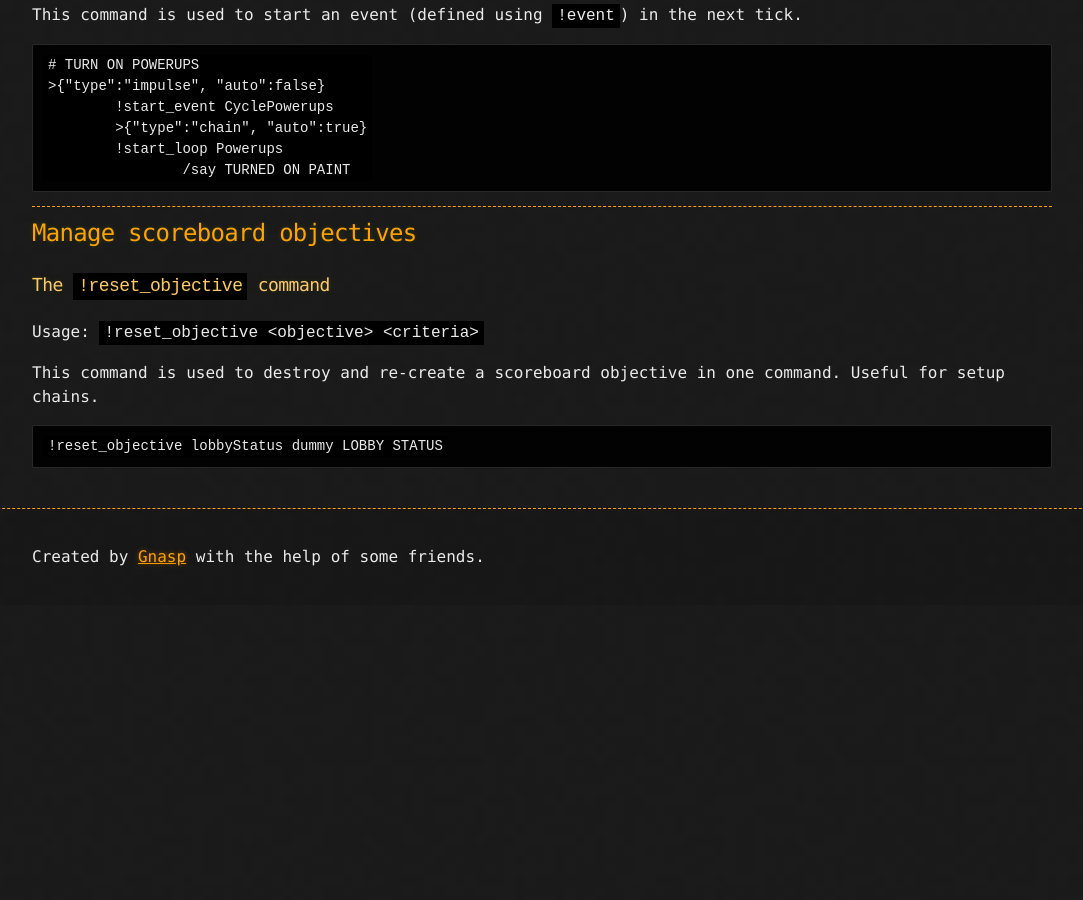
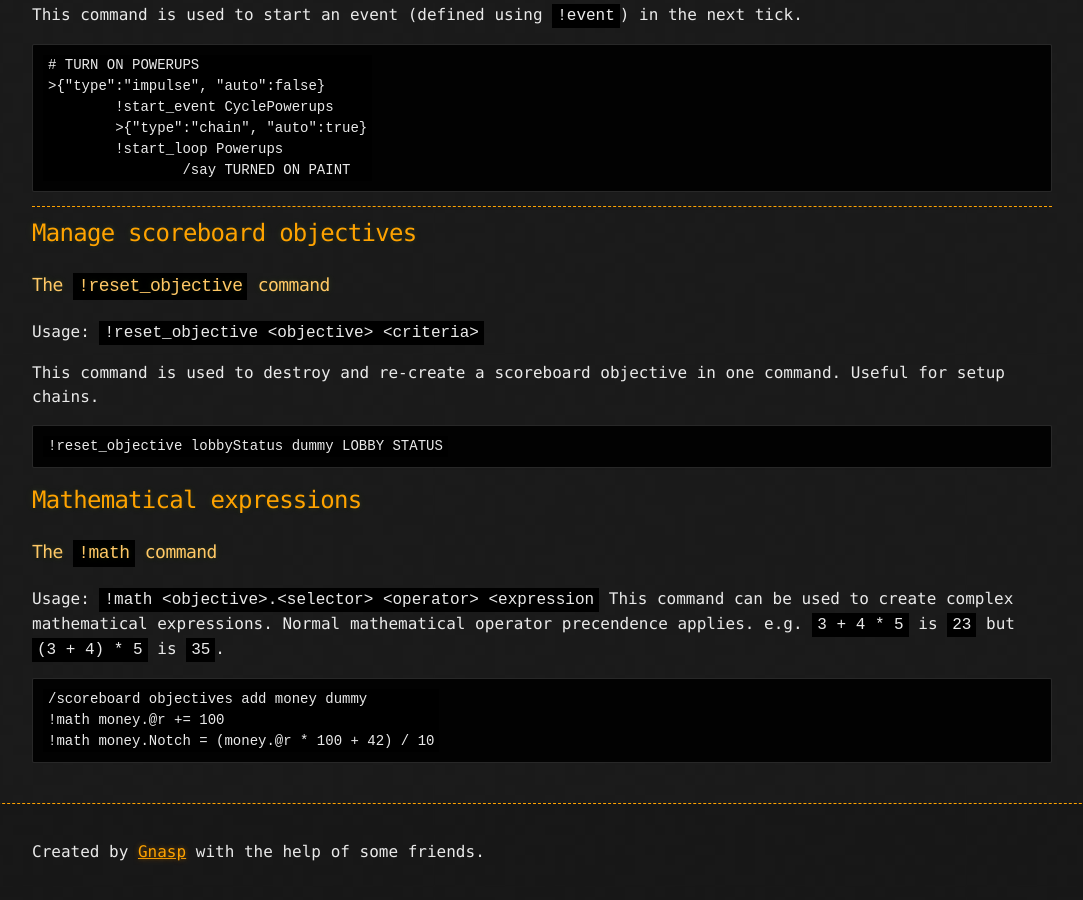
Before and after one commit to GnaspGames/Smelt, a Jekyll site: the page built from bangcommands.md, in a window 1280 px wide and 900 px high, scrolled down 2306 px. Shown: the whole window, without its empty margins (98-1181 px from the left). Built offline with Jekyll 4.4.1, drawn with Linux system fonts in a browser that asks for light colours; before the commit the page ends 2911 px from its top, so only the background shows below that.

Commit message:
add math bangcommand documentation

```diff
--- a/bangcommands.md
+++ b/bangcommands.md
@@ -119,3 +119,15 @@ This command is used to destroy and re-create a scoreboard objective in one comm
 
 
 	!reset_objective lobbyStatus dummy LOBBY STATUS
+
+
+Mathematical expressions
+------------------------
+
+### The `!math` command
+Usage: `!math <objective>.<selector> <operator> <expression`
+This command can be used to create complex mathematical expressions. Normal mathematical operator precendence applies. e.g. `3 + 4 * 5` is `23` but `(3 + 4) * 5` is `35`.
+
+	/scoreboard objectives add money dummy
+	!math money.@r += 100
+	!math money.Notch = (money.@r * 100 + 42) / 10
```
